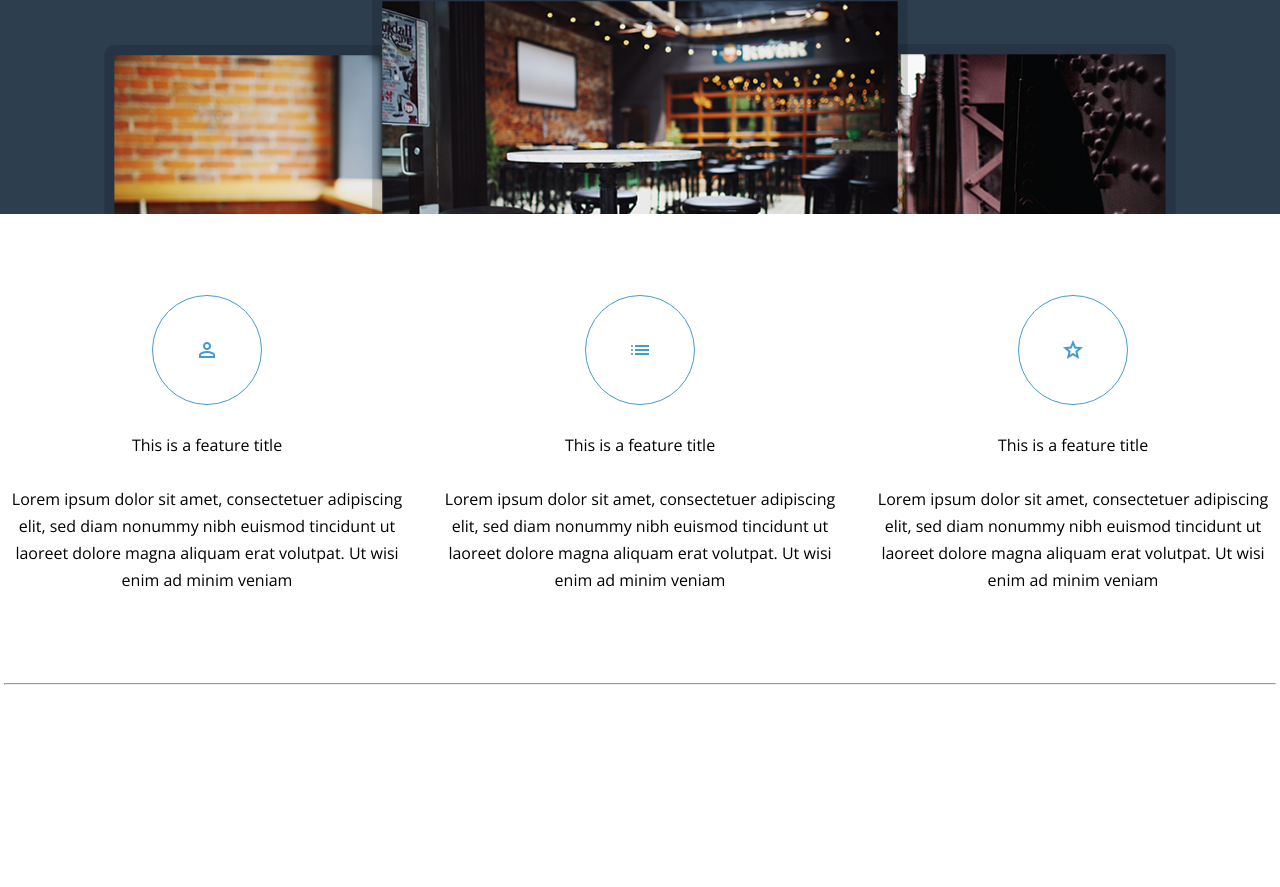
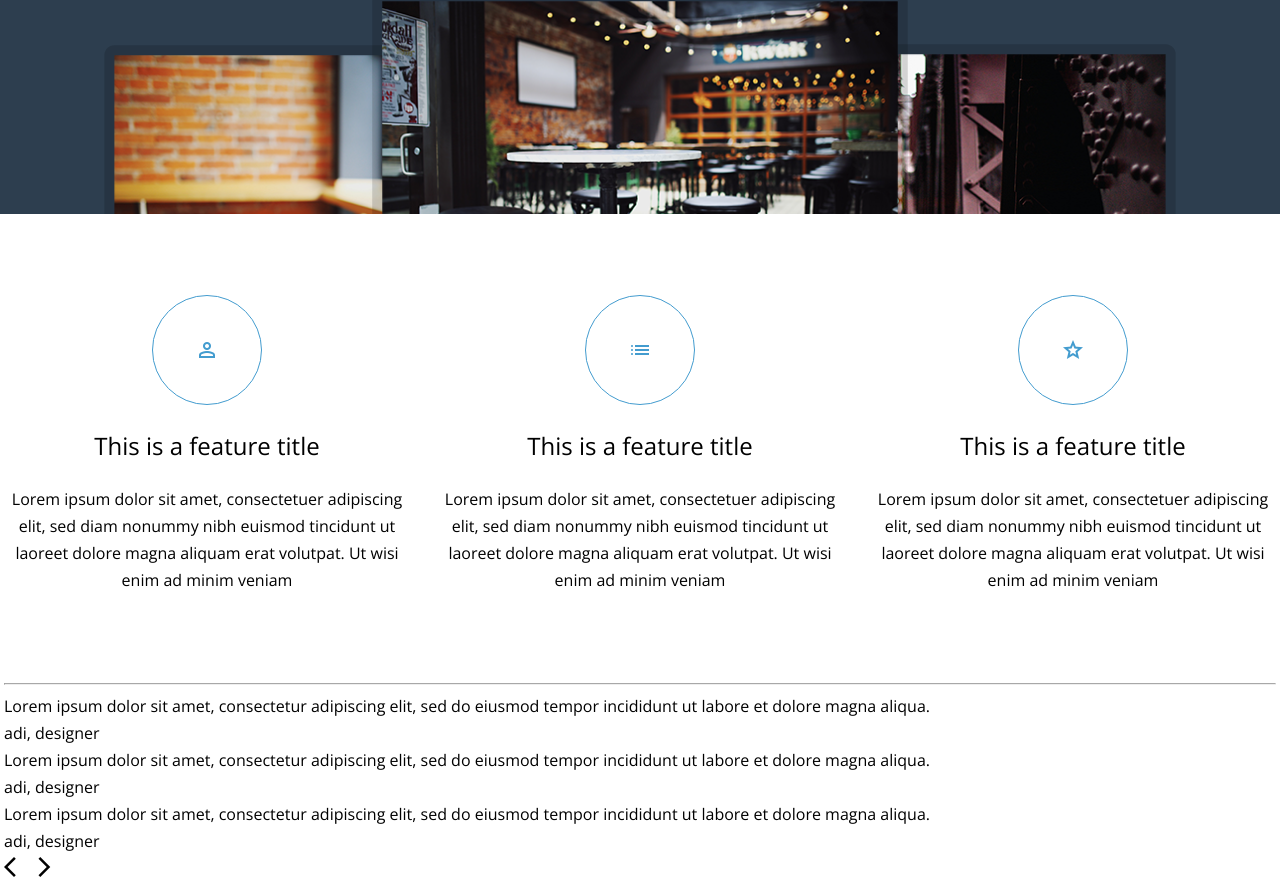
Before and after one commit to Kim-Se-Eun/acme-p, a plain HTML site: page index.html in a window 1280 px wide. Shown: the part 476-1363 px from the top of the page. Before the commit the page ends 1169 px from the top, so only its background shows below. Drawn offline with nearby package versions, Linux system fonts and the light colour scheme.

Commit message:
feat: testimonial HTML

```diff
--- a/css/common.css
+++ b/css/common.css
@@ -45,6 +45,10 @@
   width: 1px;
   height: 1px;
   overflow: hidden;
+}
+hr{
+  bottom: none;
+  border-top: 1px solid var(--medium-gray);
 }
 
 /* typography */
--- a/index.html
+++ b/index.html
@@ -47,27 +47,60 @@
           <div class="icon">
             <span class="material-symbols-outlined">person</span>
           </div>
-          <h3>This is a feature title</h3>
+          <h3 class="content_tt">This is a feature title</h3>
           <p>Lorem ipsum dolor sit amet, consectetuer adipiscing elit, sed diam nonummy nibh euismod tincidunt ut laoreet dolore magna aliquam erat volutpat. Ut wisi enim ad minim veniam</p>
         </li>
         <li>
           <div class="icon">
             <span class="material-symbols-outlined">list</span>
           </div>
-          <h3>This is a feature title</h3>
+          <h3 class="content_tt">This is a feature title</h3>
           <p>Lorem ipsum dolor sit amet, consectetuer adipiscing elit, sed diam nonummy nibh euismod tincidunt ut laoreet dolore magna aliquam erat volutpat. Ut wisi enim ad minim veniam</p>
         </li>
         <li>
           <div class="icon">
             <span class="material-symbols-outlined">star</span>
           </div>
-          <h3>This is a feature title</h3>
+          <h3 class="content_tt">This is a feature title</h3>
           <p>Lorem ipsum dolor sit amet, consectetuer adipiscing elit, sed diam nonummy nibh euismod tincidunt ut laoreet dolore magna aliquam erat volutpat. Ut wisi enim ad minim veniam</p>
         </li>
       </ul>
     </section>
     <hr>
-    <section  class="testimonial"></section>
+    <section  class="testimonial">
+      <h2 class="hidden">testimonial</h2>
+      <div class="wrapper">
+        <ul class="testimonial_list">
+          <li>
+            <blockquote>
+              <p>Lorem ipsum dolor sit amet, consectetur adipiscing elit, sed do eiusmod tempor incididunt ut labore et dolore magna aliqua.
+              </p>
+              <small>adi, designer</small>
+            </blockquote>
+          </li>
+          <li>
+            <blockquote>
+              <p>Lorem ipsum dolor sit amet, consectetur adipiscing elit, sed do eiusmod tempor incididunt ut labore et dolore magna aliqua.
+              </p>
+              <small>adi, designer</small>
+            </blockquote>
+          </li>
+          <li>
+            <blockquote>
+              <p>Lorem ipsum dolor sit amet, consectetur adipiscing elit, sed do eiusmod tempor incididunt ut labore et dolore magna aliqua.
+              </p>
+              <small>adi, designer</small>
+            </blockquote>
+          </li>
+        </ul>
+        <button class="prev">
+          <span class="material-symbols-outlined">arrow_back_ios</span>
+        </button>
+        <button class="next">
+          <span class="material-symbols-outlined">arrow_forward_ios</span>
+        </button>
+      </div>
+    </section>
   </main>
   <footer></footer>
 </body>
```
